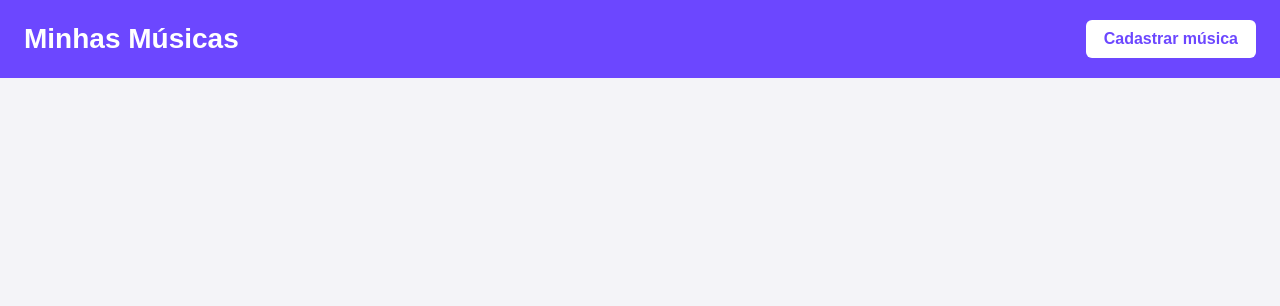
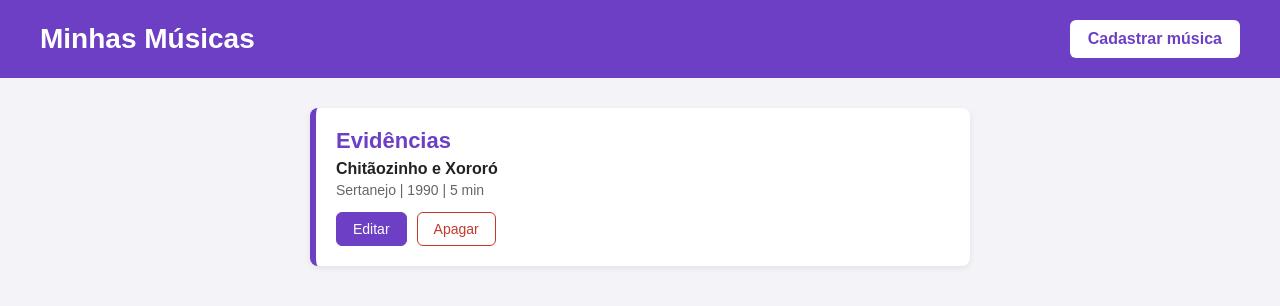
Before and after one commit to migueloliveirasilva-cmyk/musicas_frontend, a plain HTML site: page index.html in a window 1280 px wide. Drawn offline with Linux system fonts and the light colour scheme.

Commit message:
commit correção 2

```diff
--- a/cadastrar.css
+++ b/cadastrar.css
@@ -10,30 +10,31 @@ body {
 }
 
 main {
-    max-width: 480px;
-    margin: 32px auto;
+    max-width: 500px;
+    margin: 40px auto;
+    padding: 30px;
     background-color: #fff;
-    border-top: 6px solid #6c47ff;
     border-radius: 8px;
-    padding: 24px;
+    border-top: 6px solid #6c3fc5;
     box-shadow: 0 2px 6px rgba(0, 0, 0, 0.08);
 }
 
-.voltar {
+main > a {
     display: inline-block;
-    color: #6c47ff;
+    margin-bottom: 16px;
+    color: #6c3fc5;
     text-decoration: none;
     font-size: 14px;
-    margin-bottom: 12px;
 }
 
-.voltar:hover {
+main > a:hover {
     text-decoration: underline;
 }
 
 h1 {
-    margin: 0 0 12px 0;
+    margin: 0 0 20px 0;
     font-size: 26px;
+    color: #6c3fc5;
 }
 
 label {
@@ -51,28 +52,30 @@ input {
     font-size: 16px;
     border: 1px solid #ccc;
     border-radius: 6px;
+    font-family: inherit;
 }
 
 input:focus {
     outline: none;
-    border-color: #6c47ff;
-    box-shadow: 0 0 0 3px rgba(108, 71, 255, 0.2);
+    border-color: #6c3fc5;
+    box-shadow: 0 0 0 3px rgba(108, 63, 197, 0.2);
 }
 
 button {
     display: block;
     width: 100%;
-    margin-top: 24px;
+    margin-top: 28px;
     padding: 12px;
     font-size: 16px;
     font-weight: bold;
     color: #fff;
-    background-color: #6c47ff;
+    background-color: #6c3fc5;
     border: none;
     border-radius: 6px;
     cursor: pointer;
+    font-family: inherit;
 }
 
 button:hover {
-    background-color: #5535d6;
+    background-color: #5530a3;
 }
--- a/editar.css
+++ b/editar.css
@@ -10,30 +10,31 @@ body {
 }
 
 main {
-    max-width: 480px;
-    margin: 32px auto;
+    max-width: 500px;
+    margin: 40px auto;
+    padding: 30px;
     background-color: #fff;
-    border-top: 6px solid #6c47ff;
     border-radius: 8px;
-    padding: 24px;
+    border-top: 6px solid #6c3fc5;
     box-shadow: 0 2px 6px rgba(0, 0, 0, 0.08);
 }
 
-.voltar {
+main > a {
     display: inline-block;
-    color: #6c47ff;
+    margin-bottom: 16px;
+    color: #6c3fc5;
     text-decoration: none;
     font-size: 14px;
-    margin-bottom: 12px;
 }
 
-.voltar:hover {
+main > a:hover {
     text-decoration: underline;
 }
 
 h1 {
-    margin: 0 0 12px 0;
+    margin: 0 0 20px 0;
     font-size: 26px;
+    color: #6c3fc5;
 }
 
 label {
@@ -51,28 +52,30 @@ input {
     font-size: 16px;
     border: 1px solid #ccc;
     border-radius: 6px;
+    font-family: inherit;
 }
 
 input:focus {
     outline: none;
-    border-color: #6c47ff;
-    box-shadow: 0 0 0 3px rgba(108, 71, 255, 0.2);
+    border-color: #6c3fc5;
+    box-shadow: 0 0 0 3px rgba(108, 63, 197, 0.2);
 }
 
 button {
     display: block;
     width: 100%;
-    margin-top: 24px;
+    margin-top: 28px;
     padding: 12px;
     font-size: 16px;
     font-weight: bold;
     color: #fff;
-    background-color: #6c47ff;
+    background-color: #6c3fc5;
     border: none;
     border-radius: 6px;
     cursor: pointer;
+    font-family: inherit;
 }
 
 button:hover {
-    background-color: #5535d6;
+    background-color: #5530a3;
 }
--- a/index.css
+++ b/index.css
@@ -10,14 +10,12 @@ body {
 }
 
 header {
-    background-color: #6c47ff;
+    display: flex;
+    justify-content: space-between;
+    align-items: center;
+    padding: 20px 40px;
+    background-color: #6c3fc5;
     color: #fff;
-    padding: 20px 24px;
-    display: flex;
-    align-items: center;
-    justify-content: space-between;
-    flex-wrap: wrap;
-    gap: 12px;
 }
 
 header h1 {
@@ -25,23 +23,23 @@ header h1 {
     font-size: 28px;
 }
 
-.cadastrar {
+header a {
+    padding: 10px 18px;
     background-color: #fff;
-    color: #6c47ff;
+    color: #6c3fc5;
     text-decoration: none;
     font-weight: bold;
-    padding: 10px 18px;
     border-radius: 6px;
 }
 
-.cadastrar:hover {
-    background-color: #ece7ff;
+header a:hover {
+    background-color: #e9defa;
 }
 
 main {
-    max-width: 720px;
-    margin: 0 auto;
-    padding: 24px;
+    max-width: 700px;
+    margin: 30px auto;
+    padding: 0 20px;
 }
 
 #listaMusicas {
@@ -52,20 +50,20 @@ main {
 
 .musica {
     background-color: #fff;
-    border-left: 6px solid #6c47ff;
+    padding: 20px;
     border-radius: 8px;
-    padding: 16px 20px;
+    border-left: 6px solid #6c3fc5;
     box-shadow: 0 2px 6px rgba(0, 0, 0, 0.08);
 }
 
 .musica h2 {
     margin: 0 0 6px 0;
     font-size: 22px;
+    color: #6c3fc5;
 }
 
 .artista {
     margin: 0 0 4px 0;
-    color: #6c47ff;
     font-weight: bold;
 }
 
@@ -82,28 +80,31 @@ main {
 
 .editar,
 .apagar {
+    padding: 8px 16px;
     font-size: 14px;
-    padding: 8px 16px;
     border-radius: 6px;
-    border: none;
     cursor: pointer;
     text-decoration: none;
+    font-family: inherit;
 }
 
 .editar {
-    background-color: #6c47ff;
+    background-color: #6c3fc5;
     color: #fff;
+    border: 1px solid #6c3fc5;
 }
 
 .editar:hover {
-    background-color: #5535d6;
+    background-color: #5530a3;
 }
 
 .apagar {
-    background-color: #e5e5ea;
-    color: #b00020;
+    background-color: #fff;
+    color: #c0392b;
+    border: 1px solid #c0392b;
 }
 
 .apagar:hover {
-    background-color: #f8d7da;
+    background-color: #c0392b;
+    color: #fff;
 }
--- a/index.html
+++ b/index.html
@@ -9,11 +9,20 @@
 <body>
     <header>
         <h1>Minhas Músicas</h1>
-        <a class="cadastrar" href="cadastrar.html">Cadastrar música</a>
+        <a href="cadastrar.html">Cadastrar música</a>
     </header>
 
     <main>
         <section id="listaMusicas">
+            <article class="musica">
+                <h2>Evidências</h2>
+                <p class="artista">Chitãozinho e Xororó</p>
+                <p class="detalhes">Sertanejo | 1990 | 5 min</p>
+                <div class="acoes">
+                    <a class="editar" href="editar.html?id=1">Editar</a>
+                    <button class="apagar">Apagar</button>
+                </div>
+            </article>
         </section>
     </main>
 
```
Also changed, not shown: cadastrar.html (+1 -1 lines), editar.html (+1 -1 lines).
